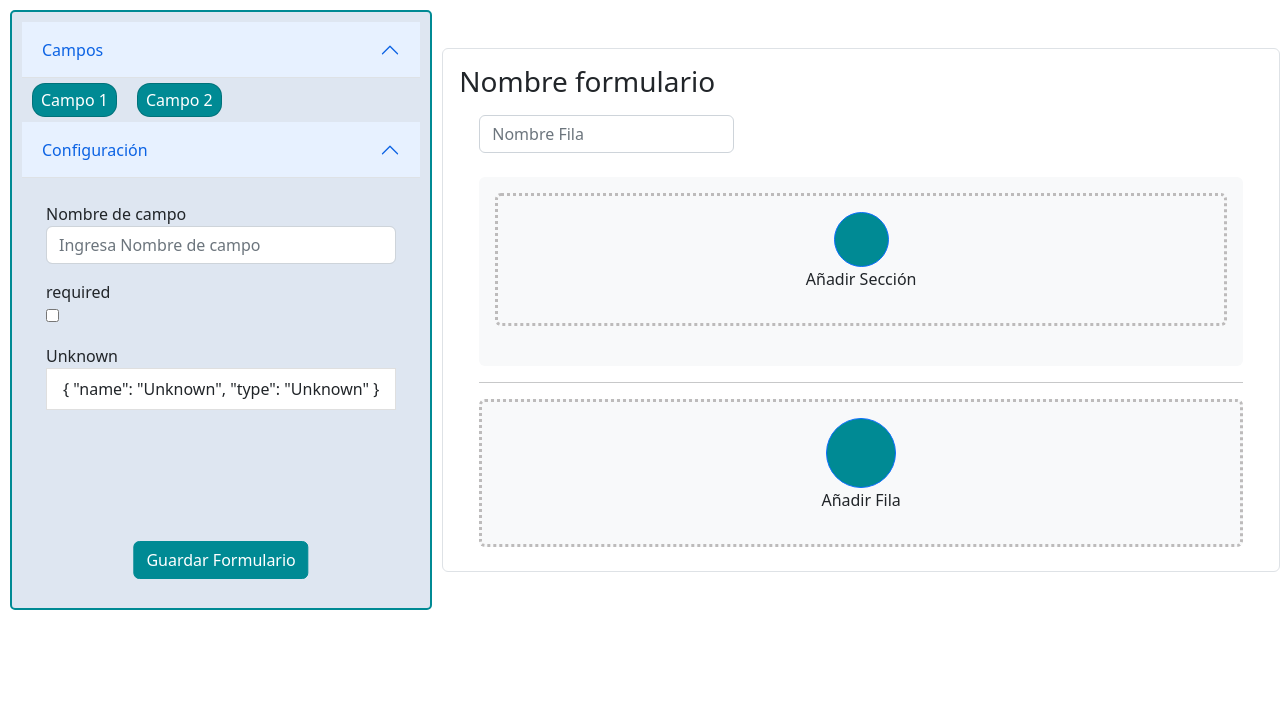
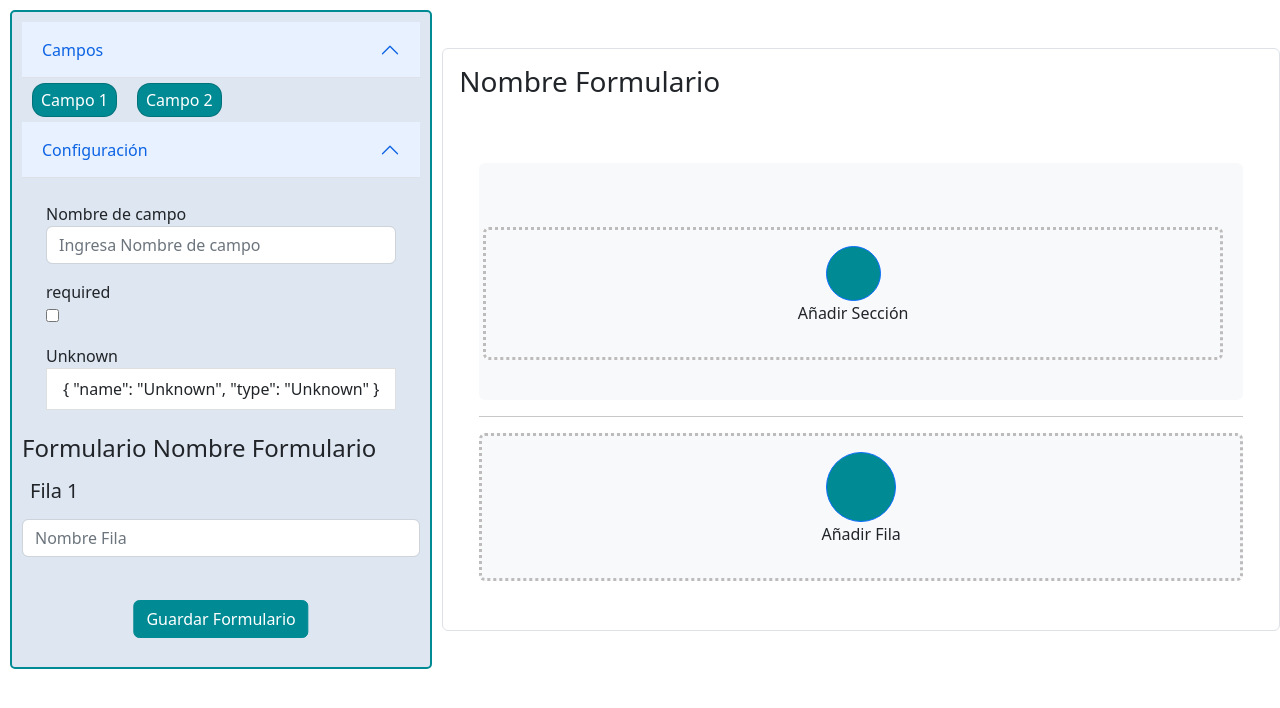
Before and after one commit to CoderhubSpA/sheets_form_builder_ui, a Vue app: page / in a window 1280 px wide. Both pictures are taken after a click on the button 861 px from the left and 168 px from the top of the page. Shown: the top 708 px of the page. Built offline with nearby package versions, Linux system fonts and the light colour scheme; some icons are missing.

Commit message:
Se implementa la opción de configurar el formulario desde barra lateral: nombres de filas, secciones y columnas de usadas por secciones. Se usa vuex para que el formulario construído sea accesible a nivel de toda la aplicación

```diff
--- a/package.json
+++ b/package.json
@@ -15,7 +15,8 @@
     "vue": "^2.7.10",
     "vue-awesome": "^4.5.0",
     "vue-axios": "^3.4.1",
-    "vuedraggable": "^2.24.3"
+    "vuedraggable": "^2.24.3",
+    "vuex": "^3.0.1"
   },
   "devDependencies": {
     "@vitejs/plugin-legacy": "^2.0.0",
--- a/src/components/FormComponent.vue
+++ b/src/components/FormComponent.vue
@@ -1,9 +1,9 @@
 <template>
     <b-container class="border rounded my-5 p-3">
         <b-form-row class="w-100 mx-auto">
-            <b-input v-model="name" v-if="editingName" class="text-left w-50"
+            <b-input v-model="form.name" v-if="editingName" class="text-left w-50"
             @keyup.enter="editingName = false"/>
-            <div class="h3 d-inline-block" v-else>{{name}}</div>
+            <div class="h3 d-inline-block" v-else>{{form.name}}</div>
             <v-icon class="d-inline-block ml-2 mb-1"
                 :name="editingName? 'check': 'pencil-alt'"
                 @click="editingName=!editingName"
@@ -23,6 +23,11 @@ export default {
     name:"FormComponent",
     components: {
         Row },
+    computed:{
+        form(){
+           return this.$store.state.form.form
+        }
+    },
     data(){
         return {
             name:"Nombre formulario",
--- a/src/components/Row.vue
+++ b/src/components/Row.vue
@@ -4,17 +4,18 @@
         <div class="form-row" >
           <div class="row row-cols-1 row-cols-lg-1 g-2 g-lg-3">
             <div class="col">
-              <draggable v-model="rows">
+              <draggable>
                 <transition-group>
               <div v-for="(row, index) in rows" :key="index">
                 <form>
                   <div class="form-group col-md-4">
-                    <input type="text" class="form-control" placeholder="Nombre Fila">
+                    <div class="h3 d-inline-block">{{row.name}}</div>
+                    <!-- <b-input v-model="row.name" type="text" class="form-control" placeholder="Nombre Fila"/> -->
                   </div>
                 </form>
                 <br>
                 <div class="p-3 border-solid bg-light rounded container" v-bind="row">
-                  <Section/>
+                  <Section :idxRow="index"/>
                   <br>
                 </div>
                 <hr>
@@ -52,19 +53,29 @@
         required:false //por ahora es false, pero la idea es que una row sepa a que formulario pertenece
       }
     },
+    computed:
+    {
+      rows(){
+        return this.$store.state.form.form.rows
+      }
+    },
+    data: () => ({
+      // rows: [
 
-    data: () => ({
-      rows: [
-
-      ]
+      // ]
     }),
-
+    mounted(){
+      console.log(this.$store.state.form.form)
+    },
 
     methods: {
       addRow () {
-        this.rows.push({
-          row: this.newRow()
-        })
+        this.rows.push(
+           this.newRow()
+        )
+        // this.$store.commit('form/addRow',{
+        //   row: this.newRow()
+        // })
       },
       changeRow (){
 
@@ -72,6 +83,7 @@
       newRow(){
         return {
           name:"",
+          sections:[]
         }
       }
     }
--- a/src/components/Section.vue
+++ b/src/components/Section.vue
@@ -1,22 +1,28 @@
 <template>
-        <div class="form-row" >
-          <div class="row row-cols-1 row-cols-lg-1 g-2 g-lg-3">
-            <div class="col">
+  <div>
+    <b-row>
+        <b-row class="row-cols-1 row-cols-lg-1 g-2 g-lg-3">
+          <!-- <div class="col"> -->
             <draggable >
-                <transition-group>
+              <transition-group name="fade" tag="b-row" class="sections">
 
-                <div v-for="(section, index) in sections" :key="index">
-                  <form>
-                    <div class="form-group col-md-4">
-                      <input type="text" class="form-control" placeholder="Nombre Sección">
-                    </div>
-                  </form>
+                <b-col v-for="(section, index) in sections" :key="index" :cols="sections[index].cols ? sections[index].cols : 12" >
+
+                  <div>
+                    <b-form-row>
+                        <div class="h4 d-inline-block">{{section.name}}</div>
+                        <!-- <b-input v-model="section.name" type="text" class="form-control" placeholder="Nombre Sección"/> -->
+                    </b-form-row>
                     <br>
                     <div class="p-3 border-solid bg-light rounded container" v-bind="section.seccion">
                     <br>
                     </div>
                     <hr>
                 </div>
+
+                </b-col>
+
+
             </transition-group>
           </draggable>
             <div class="p-3 border-dotted bg-light rounded" > <!-- Hacer el for aquí para que solo se haga ciclo por la fila con el boton -->
@@ -27,43 +33,65 @@
                 <p>Añadir Sección</p>
               </div>
             </div>
+          <!-- </div> -->
+        </b-row>
+    </b-row>
   </div>
-          </div>
-        </div>
+
   </template>
 
   <script>
   import draggable from 'vuedraggable'
+
   export default {
     name: "Section",
     components: {
-            draggable,
+            draggable
         },
     props:{
       idRow:{
         type:String,
         required:false //por ahora es false, cada seccion debe saber a que fila pertenece
+      },
+      idxRow:{
+        type:Number,
+        required:true //por ahora es false, cada seccion debe saber a que fila pertenece
+      }
+    },
+    computed:
+    {
+      sections(){
+        return this.$store.state.form.form.rows[this.idxRow].sections
       }
     },
     data: () => ({
-      sections: [
-      ]
+      // sections: [
+      // ]
     }),
 
     methods: {
       addSection () {
-        this.sections.push({
-          seccion: this.newSection()
-        })
+        this.sections.push(
+           this.newSection()
+        )
+        // this.$store.commit('form/addSection',{
+        //   row_idx: this.idxRow,
+        //   section: this.newSection()
+        // })
+
       },
       changeSection (){
 
       },
       newSection(){
         return {
+          index: this.sections.length,
           name:"",
+          cols:12
         }
-      }
+      },
+
+
     }
   };
   </script>
--- a/src/components/Toolbox/DropdownMenu.vue
+++ b/src/components/Toolbox/DropdownMenu.vue
@@ -27,7 +27,19 @@
             </b-list-group-item>
           </div>
         </b-list-group>
+        <h4>Formulario {{form.name}}</h4>
+
+        <div v-for="(row,rindex) of form.rows" :key="rindex">
+          <h5 class="p-2">Fila {{rindex+1}}</h5>
+          <b-input v-model="row.name" type="text" placeholder="Nombre Fila"/>
+          <div v-for="(section,sindex) of row.sections" :key="sindex">
+            <h6 class="p-2">Section {{rindex+1}}</h6>
+            <b-input v-model="section.name" type="text" placeholder="Nombre Sección"/>
+            <b-input v-model="section.cols" type="number"/>
+          </div>
+        </div>
       </div>
+
     </b-collapse>
   </div>
 </template>
@@ -60,6 +72,11 @@ export default {
       default: false,
     }
   },
+  computed:{
+        form(){
+           return this.$store.state.form.form
+        }
+    },
   data() {
     return {
     }
--- a/src/main.js
+++ b/src/main.js
@@ -2,6 +2,7 @@ import Vue from 'vue'
 import App from './App.vue'
 import Icon from 'vue-awesome/components/Icon'
 import BootstrapVue from 'bootstrap-vue'
+import store from "./store";
 
 import "vue-awesome/icons";
 import 'bootstrap'
@@ -12,5 +13,6 @@ Vue.component("v-icon", Icon);
 Vue.use(BootstrapVue);
 
 new Vue({
+  store:store,
   render: (h) => h(App)
 }).$mount('#app')
--- /dev/null
+++ b/src/store/index.js
@@ -0,0 +1,10 @@
+import Vue from "vue";
+import Vuex from "vuex";
+import form from './modules/form';
+Vue.use(Vuex);
+
+export default new Vuex.Store({
+    modules:{
+        form:form,
+    },
+})
--- /dev/null
+++ b/src/store/modules/form.js
@@ -0,0 +1,28 @@
+const state = {
+    form:{
+        name:"Nombre Formulario",
+        rows:[]
+    }
+}
+const mutations = {
+    addSection(state, payload){
+        state.form.rows[payload.row_idx].sections.push(payload.section)
+    },
+    addRow(state, payload){
+        state.form.rows.push(payload.row)
+    },
+    addField(state, payload){
+        state.form[payload.row_idx][payload.section_idx].push(payload.section)
+    },
+ }
+
+const actions = {
+
+};
+
+export default {
+	namespaced: true,
+	state,
+	mutations,
+	actions
+};
```
Lines whose indentation alone changed are shown as unchanged.
